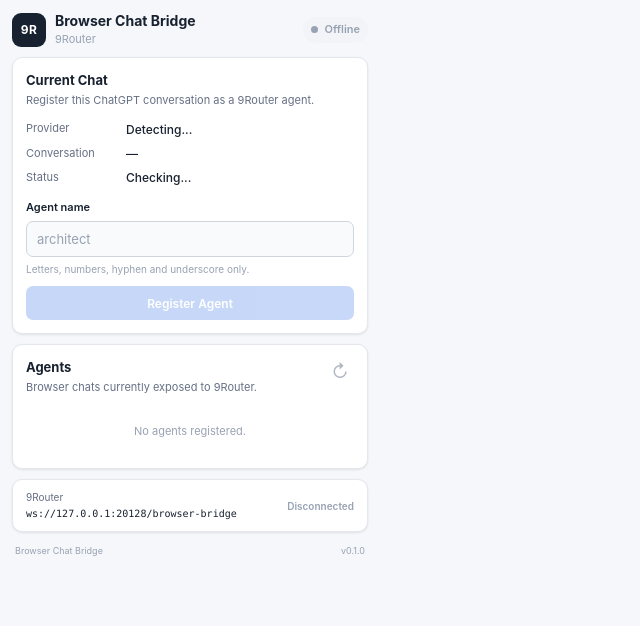
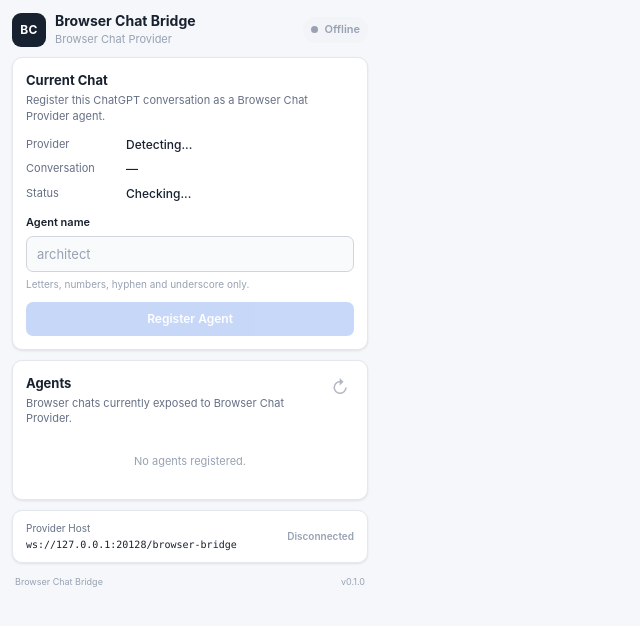
Before and after one commit to vuong0809/Browser-Chat-Provider, a website with bundled scripts: page browser-chat-bridge/src/popup/popup.html in a window 1280 px wide. Shown: the whole page, without its empty margins (0-640 px from the left). Built offline with nearby package versions, Linux system fonts and the light colour scheme; no server answers.

Commit message:
Update project files

```diff
--- a/browser-chat-bridge/package.json
+++ b/browser-chat-bridge/package.json
@@ -1,8 +1,8 @@
 {
-  "name": "9router-browser-chat-bridge",
+  "name": "browser-chat-provider-bridge",
   "version": "0.1.0",
   "private": true,
-  "description": "Chrome Extension bridge between 9Router and browser-based AI chat sessions.",
+  "description": "Chrome Extension bridge between Browser Chat Provider and browser-based AI chat sessions.",
   "scripts": {
     "build": "npm run build:content && npm run build:network",
     "build:content": "esbuild src/content/content-script.js --bundle --format=iife --platform=browser --target=chrome120 --outfile=dist/content-script.js",
--- a/browser-chat-bridge/src/popup/popup.html
+++ b/browser-chat-bridge/src/popup/popup.html
@@ -10,7 +10,7 @@
   >
 
   <title>
-    9Router Browser Chat Bridge
+    Browser Chat Provider Bridge
   </title>
 
   <link
@@ -33,7 +33,7 @@
 
         <div class="brand">
           <div class="brand__mark">
-            9R
+            BC
           </div>
 
           <div>
@@ -42,7 +42,7 @@
             </h1>
 
             <p class="brand__subtitle">
-              9Router
+              Browser Chat Provider
             </p>
           </div>
         </div>
@@ -79,7 +79,7 @@
           </h2>
 
           <p class="card__description">
-            Register this ChatGPT conversation as a 9Router agent.
+            Register this ChatGPT conversation as a Browser Chat Provider agent.
           </p>
         </div>
 
@@ -252,7 +252,7 @@
           </h2>
 
           <p class="card__description">
-            Browser chats currently exposed to 9Router.
+            Browser chats currently exposed to Browser Chat Provider.
           </p>
         </div>
 
@@ -306,7 +306,7 @@
         <div>
 
           <span class="connection__label">
-            9Router
+            Provider Host
           </span>
 
           <span
--- a/browser-chat-bridge/src/protocol/constants.js
+++ b/browser-chat-bridge/src/protocol/constants.js
@@ -1,7 +1,7 @@
 // src/protocol/constants.js
 
 /**
- * 9Router Browser Chat Bridge
+ * Browser Chat Provider Bridge
  * Protocol constants
  */
 
@@ -13,7 +13,7 @@
 
 
 // ============================================================
-// 9Router WebSocket
+// Browser Chat Provider WebSocket
 // ============================================================
 
 export const DEFAULT_WS_URL =
--- a/browser-chat/protocol/constants.ts
+++ b/browser-chat/protocol/constants.ts
@@ -489,7 +489,7 @@
 // ============================================================
 
 /*
- * These are local 9Router events.
+ * These are local Browser Chat Provider events.
  *
  * They are NOT part of the Browser Chat wire protocol.
  */
--- a/browser-chat/protocol/types.ts
+++ b/browser-chat/protocol/types.ts
@@ -622,7 +622,7 @@
 /*
  * These types are NOT sent over the wire.
  *
- * They are runtime records used by the 9Router browser-chat
+ * They are runtime records used by the Browser Chat Provider
  * module.
  */
 
--- a/browser-chat/tools/browser-chat-ask.ts
+++ b/browser-chat/tools/browser-chat-ask.ts
@@ -66,7 +66,7 @@
         string;
 
     /*
-     * Keep streaming enabled between Extension and 9Router.
+     * Keep streaming enabled between Extension and Browser Chat Provider.
      *
      * The Codex tool itself still resolves when the browser
      * response is complete.
@@ -398,7 +398,7 @@
 /*
  * Generic tool schema.
  *
- * File 37 can adapt this definition to the actual 9Router
+ * File 37 can adapt this definition to the actual host
  * registration API.
  */
 
@@ -444,7 +444,7 @@
                     "boolean",
 
                 description:
-                    "Enable streaming between the browser bridge and 9Router while waiting for completion.",
+                    "Enable streaming between the browser bridge and Browser Chat Provider while waiting for completion.",
 
                 default:
                     true
--- a/browser-chat/tools/browser-chat-list.ts
+++ b/browser-chat/tools/browser-chat-list.ts
@@ -202,7 +202,7 @@
 // ============================================================
 
 /*
- * Some 9Router tool registries may prefer a plain function
+ * Some host tool registries may prefer a plain function
  * instead of a class instance.
  */
 
@@ -230,7 +230,7 @@
 /*
  * Generic JSON-schema-like definition.
  *
- * File 37 (index.ts) can adapt this object to the exact 9Router
+ * File 37 (index.ts) can adapt this object to the exact host
  * tool registration API without coupling this module to Codex,
  * OpenAI, MCP, or another provider.
  */
```
Also changed, not shown: browser-chat-bridge/src/background/request-router.js (+9 -9 lines), browser-chat-bridge/src/background/service-worker.js (+4 -4 lines), browser-chat/index.ts (+5 -5 lines), browser-chat-bridge/manifest.json, readme.md, 1 other file.
